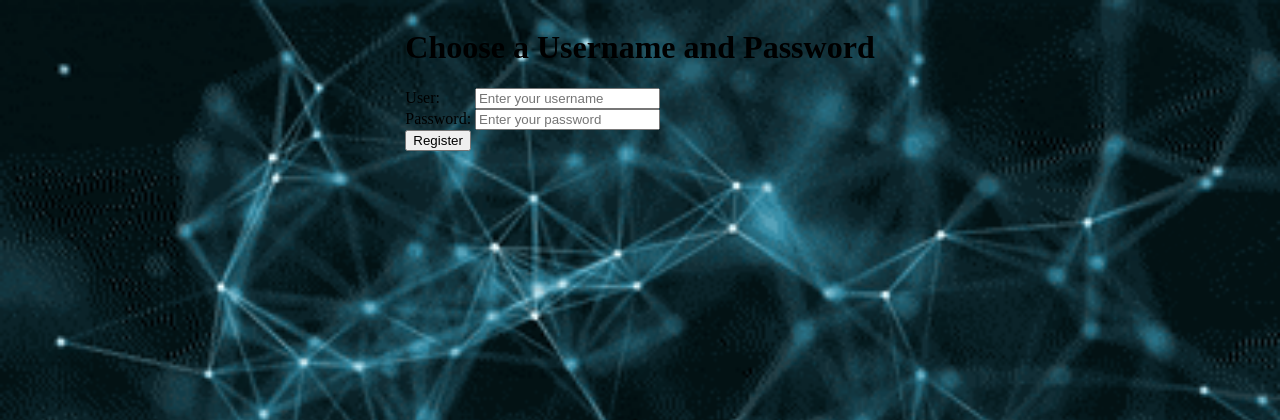
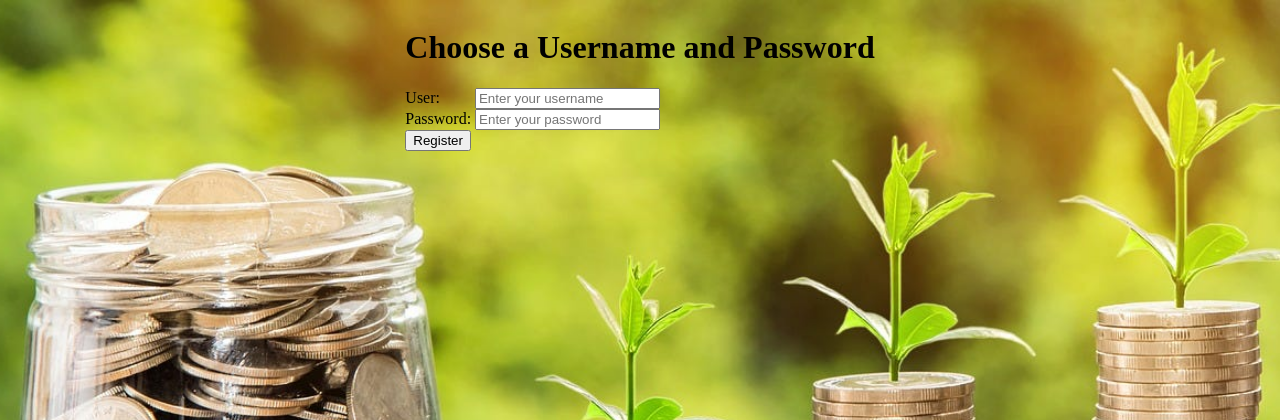
Before and after one commit to Chadis16/Finance-App, a Python web app: template templates/Register.html in a window 1280 px wide. Shown: the top 420 px of the page. Run offline with Jinja, Linux system fonts and the light colour scheme; the template is opened without the code that fills it, so the values that code supplies are empty.

Commit message:
Update site.css

```diff
--- a/static/site.css
+++ b/static/site.css
@@ -1,5 +1,5 @@
 body {
-    background-image: url('nodes.gif');
+    background-image: url('background.jpg');
 /*     background-repeat: no-repeat; */
     background-size: cover;
     background-position: center center;
```
